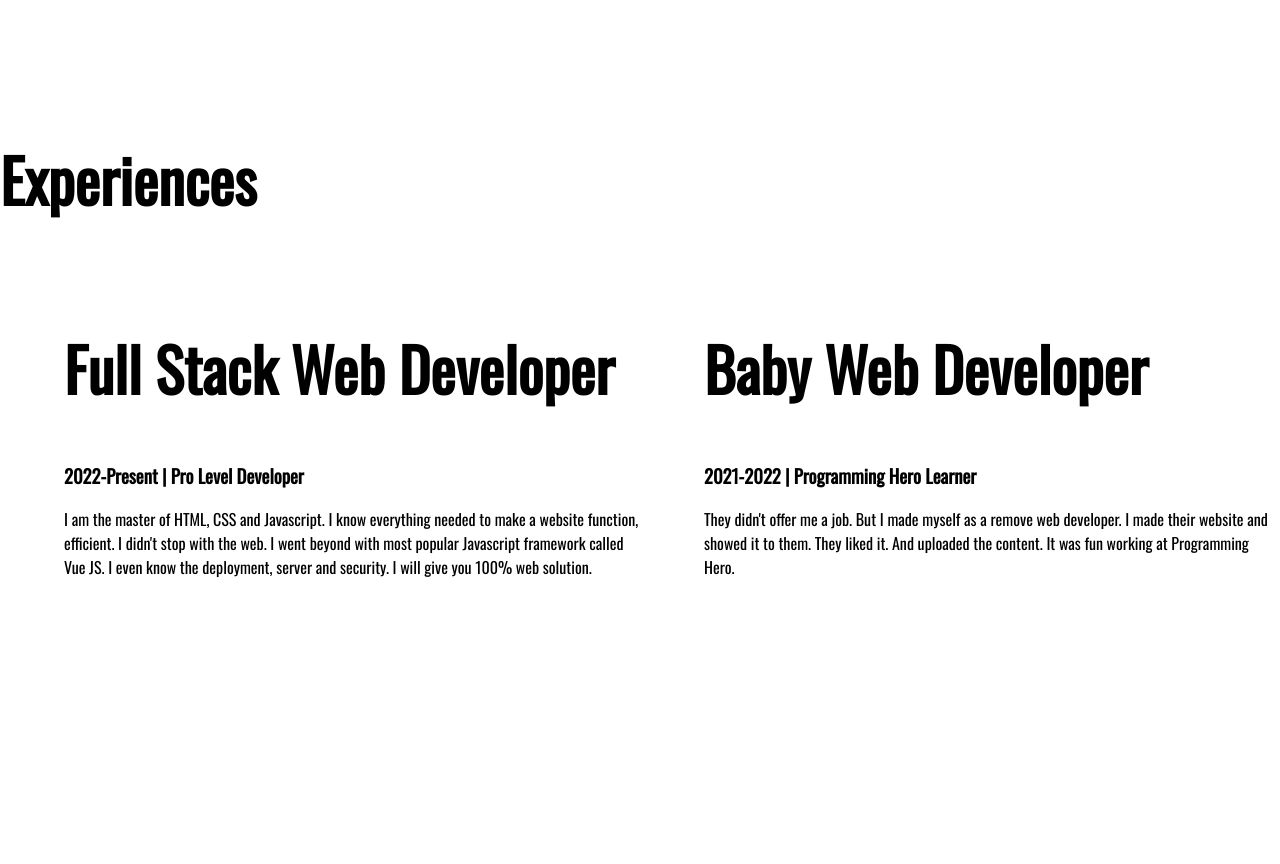
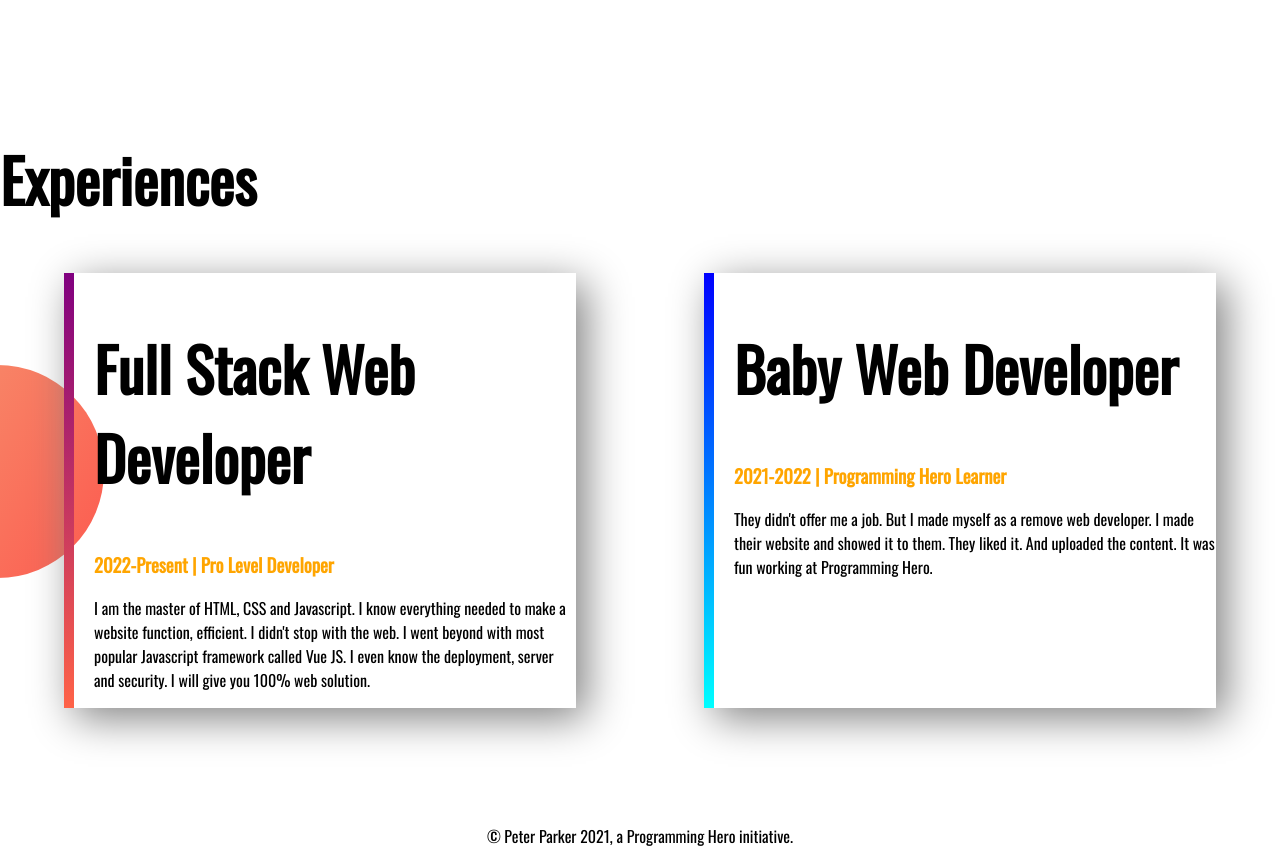
Before and after one commit to souravpodder/developer-portfolio, a plain HTML site: page index.html in a window 1280 px wide. Shown: the part 1100-1964 px from the top of the page. Before the commit the page ends 1795 px from the top, so only its background shows below. Drawn offline with nearby package versions, Linux system fonts and the light colour scheme.

Commit message:
simply completed website

```diff
--- a/index.html
+++ b/index.html
@@ -45,24 +45,28 @@
   </div>
 </section>
 
-<section>
+<section id="experience-area">
 
   <h1>Experiences</h1>
   <div  class="flexible-container">
-    <div class="half-width">
+    <div id="web-dev-experience" class="experience-items">
       <h1>Full Stack Web Developer</h1>
-      <h3>2022-Present | Pro Level Developer</h3>
+      <h3 class="orange-color">2022-Present | Pro Level Developer</h3>
       <p>I am the master of HTML, CSS and Javascript. I know everything needed to make a website function, efficient. I didn't stop with the web. I went beyond with most popular Javascript framework called Vue JS. I even know the deployment, server and security. I will give you 100% web solution.</p>
     </div>
 
-    <div class="half-width">
+    <div id="baby-web-experience" class="experience-items">
       <h1>Baby Web Developer</h1>
-      <h3>2021-2022 | Programming Hero Learner</h3>
+      <h3 class="orange-color">2021-2022 | Programming Hero Learner</h3>
       <p>They didn't offer me a job. But I made myself as a remove web developer. I made their website and showed it to them. They liked it. And uploaded the content. It was fun working at Programming Hero.</p>
     </div>
   </div>
 </section>
 
+<footer>
+  <p>© Peter Parker 2021, a Programming Hero initiative.</p>
+</footer>
+
 
 
 </body>
--- a/style.css
+++ b/style.css
@@ -44,3 +44,33 @@ h1 {
   background-repeat: no-repeat;
   background-position: right;
 }
+
+.experience-items {
+  box-shadow: 10px 10px 40px gray;
+  width: 40%;
+  margin-left: 5%;
+  margin-right: 5%;
+  padding-left: 20px;
+}
+
+#experience-area {
+  background-image: url(images/exp-bg.png);
+  background-repeat: no-repeat;
+  background-position: left;
+}
+
+#web-dev-experience {
+  border-left: 10px solid;
+  border-image: linear-gradient(purple, tomato);
+  border-image-slice: 1;
+}
+
+#baby-web-experience {
+  border-left: 10px solid;
+  border-image: linear-gradient(blue, cyan);
+  border-image-slice: 1;
+}
+
+footer p {
+  text-align: center;
+}
```
Also changed, not shown: 4 other files.
